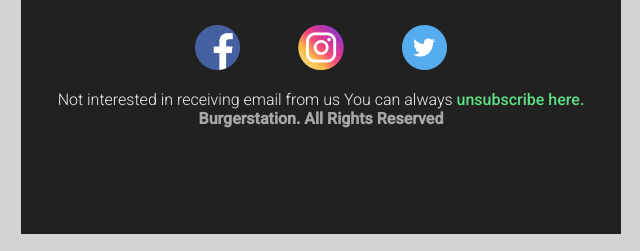
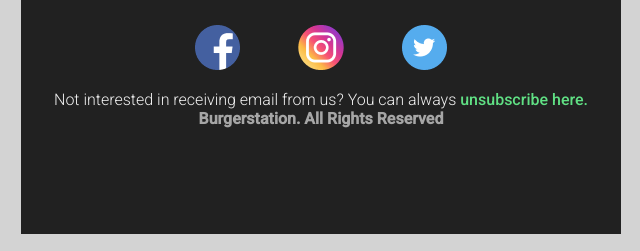
Before and after one commit to JulioHub98/burgerstationdarkmode, a plain HTML site: page index.html in a window 1280 px wide. Shown: the part 1650-1901 px from the top of the page, 319-959 px from the left. Drawn offline with Linux system fonts and the light colour scheme.

Commit message:
Update index.html

```diff
--- a/index.html
+++ b/index.html
@@ -398,7 +398,7 @@
                         </tr>
                         <tr>
                             <td class="social" style="text-align:center; background-color:#F1F1F1;">
-                            <p class="footertext" style="padding:20px 0px 106px 0px;">Not interested in receiving email from us You can always <a href="" style="text-decoration:none; color:#212121; font-weight:500;">unsubscribe here.</a>
+                            <p class="footertext" style="padding:20px 0px 106px 0px;">Not interested in receiving email from us? You can always <a href="" style="text-decoration:none; color:#212121; font-weight:500;">unsubscribe here.</a>
                             <b style="color:#A6A6A6;">Burgerstation. All Rights Reserved</b></p>
                             </td>
                         </tr>
```
